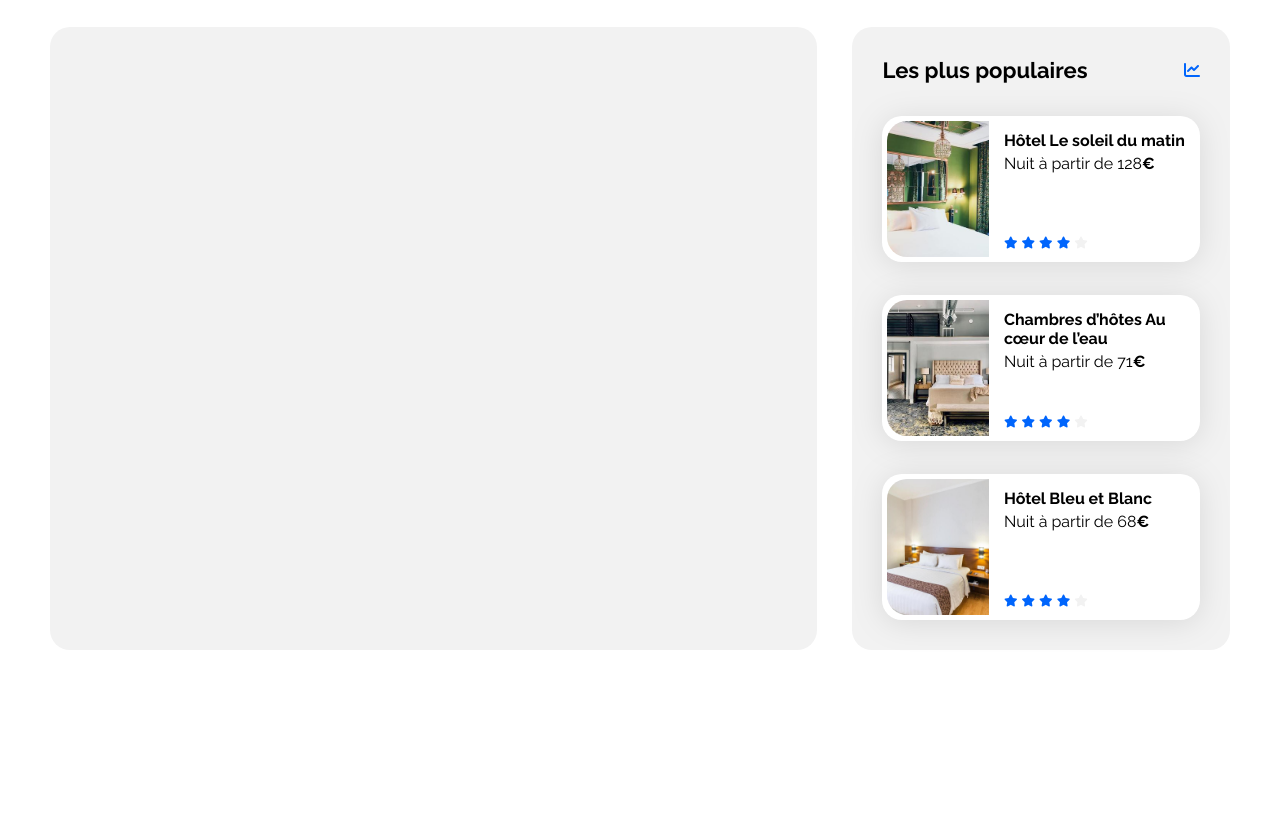
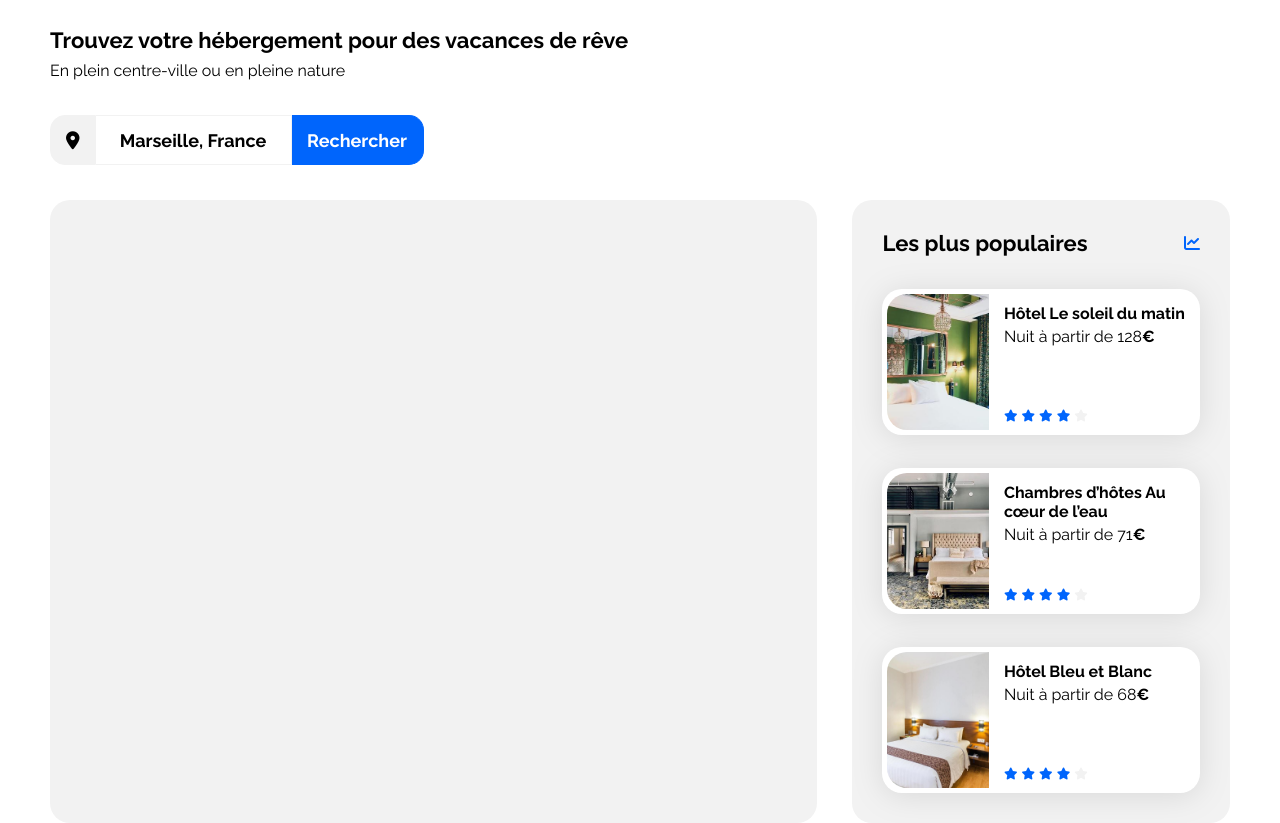
Before and after one commit to Georgesdm/porjet2booki, a plain HTML site: page index.html in a window 1280 px wide. Shown: the part 86-909 px from the top of the page. Before the commit the page ends 800 px from the top, so only its background shows below. Drawn offline with Linux system fonts and the light colour scheme.

Commit message:
Add Headline + Searchbar

```diff
--- a/css/style.css
+++ b/css/style.css
@@ -88,6 +88,89 @@ nav a {
 nav a:hover {
     color: var(--main-color);
     border-top: 2px solid var(--main-color);
+}
+
+/****** Infogroup ******/
+.infogroup {
+    display: flex;
+    flex-direction: column;
+}
+
+/****** Headline ******/
+.headline {
+    display: flex;
+    flex-direction: column;
+    gap: 8px;
+    margin-bottom: 35px;
+}
+
+.headline h1 {
+    font-size: 22px;
+    margin: 0;
+}
+
+.headline p {
+    font-size: 16px;
+    margin: 0;
+}
+
+/****** Search Bar ******/
+.searchbar form {
+    display: flex;
+    flex-direction: row;
+    align-items: center;
+    margin-bottom: 35px;
+    width: 100%;
+    max-width: 600px;
+}
+
+.searchbar i.fa-solid.fa-location-dot {
+    color: black;
+    font-size: 18px;
+    border: 1px solid var(--main-bg-color);
+    border-radius: 15px 0 0 15px;
+    background-color: var(--main-bg-color);
+    padding: 15px;
+}
+
+.searchbar input {
+    width: 147px;
+    height: 20px;
+    padding: 14px 24px;
+    border: 1px solid var(--main-bg-color);
+    border-left: none;
+    font-size: 18px;
+    font-weight: bold;
+}
+
+.searchbar input::placeholder {
+    color: black;
+    font-size: 18px;
+    font-weight: bold;
+    text-align: center;
+}
+
+.searchbar button {
+    display: flex;
+    align-items: center;
+    justify-content: center;
+    width: 132px;
+    height: 50px;
+    color: white;
+    font-size: 18px;
+    font-weight: bold;
+    background-color: var(--main-color);
+    border: 1px solid var(--main-color);
+    border-left: none;
+    border-radius: 0 15px 15px 0;
+}
+
+.searchbar button span {
+    margin-right: 0px; /* espace entre le texte et l'icône */
+}
+
+.searchbar i.fa-solid.fa-magnifying-glass {
+    display: none; /* masque icon recherche pour le desktop */
 }
 
 /****** Hebergements And Populaires ***********/
--- a/index.html
+++ b/index.html
@@ -29,6 +29,24 @@
             </nav>
         </header>
         <main>
+            <!-- INFOGROUP -->
+            <div class="infogroup">
+                <!-- HEADLINE -->
+                <div class="headline">
+                    <h1>Trouvez votre hébergement pour des vacances de rêve</h1>
+                    <p>En plein centre-ville ou en pleine nature</p>
+                </div>
+                <!-- SEARCHBAR -->
+                <div class="searchbar">
+                    <form method="post" action="#">
+                        <i class="fa-solid fa-location-dot"></i>
+                        <input type="text" id="SearchBar" name="SearchBar" placeholder="Marseille, France">
+                        <button type="submit">
+                            <span>Rechercher</span>
+                            <i class="fa-solid fa-magnifying-glass"></i>
+                        </button>
+                    </form>
+                </div>
             <div class="hebergements-and-populaires">
                 <section class="hebergements">
 
```
